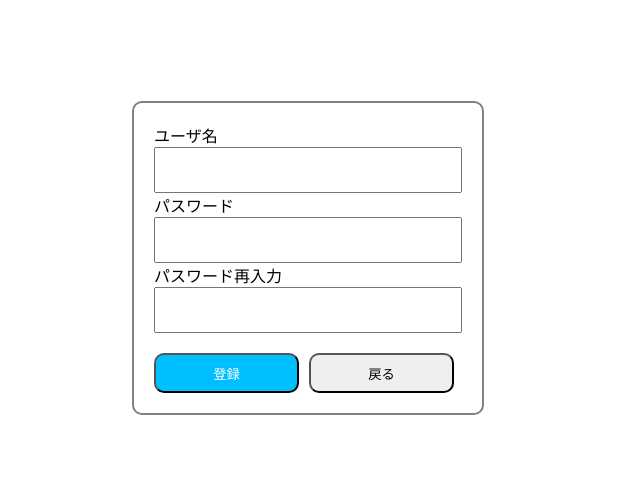
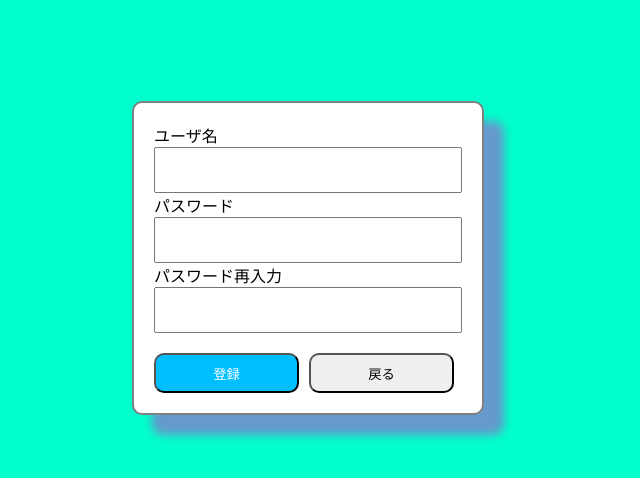
Before and after one commit to DIO0550/Vue-Poker, a Nuxt app in the folder src/frontend/: page /register in a window 1280 px wide. Shown: the top 478 px of the page, without its empty margins (332-972 px from the left). Built offline with nearby package versions, Linux system fonts and the light colour scheme.

Commit message:
色などを調整。

```diff
--- a/src/frontend/pages/register.vue
+++ b/src/frontend/pages/register.vue
@@ -95,6 +95,7 @@ input
   background-color: white
   border: 2px solid gray
   border-radius: 10px
+  box-shadow: 20px 20px 10px #6699CC
 
 .container
   display: flex
@@ -103,3 +104,7 @@ input
   align-items: center
   height: 500px
 </style>
+<style lang="sass">
+body
+    background-color: #00FFCC
+</style>
```
